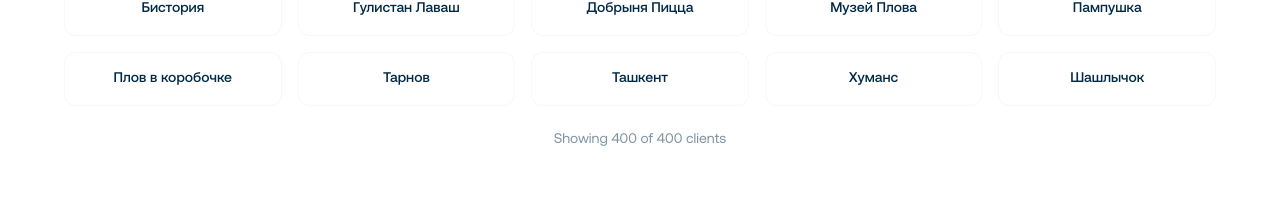
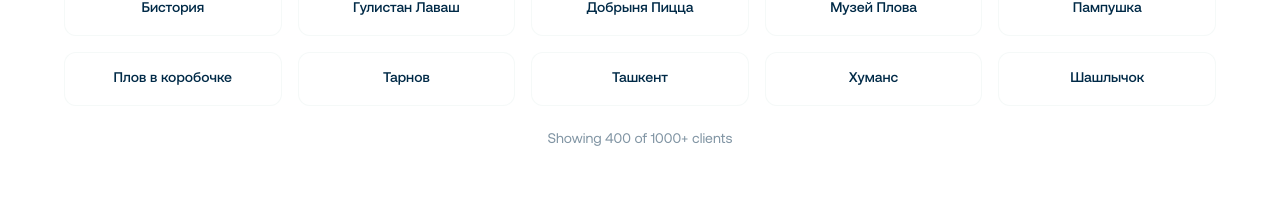
Before and after one commit to faxryuk-commits/delever-io, a React (Vite) app: page /clients in a window 1280 px wide. Shown: the part 6878-7094 px from the top of the page. Built offline with nearby package versions, Linux system fonts and the light colour scheme.

Commit message:
fix: show 1000+ as total clients count

```diff
--- a/src/pages/Clients.tsx
+++ b/src/pages/Clients.tsx
@@ -267,8 +267,10 @@ export function Clients() {
 
             <p className="text-center text-sm text-brand-darkBlue/50 mt-6">
               {language === 'en'
-                ? `Showing ${filteredClients.length} of ${allClients.length} clients`
-                : `Показано ${filteredClients.length} из ${allClients.length} клиентов`
+                ? `Showing ${filteredClients.length} of 1000+ clients`
+                : language === 'uz'
+                ? `${filteredClients.length} / 1000+ mijoz ko'rsatilmoqda`
+                : `Показано ${filteredClients.length} из 1000+ клиентов`
               }
             </p>
           </div>
```
